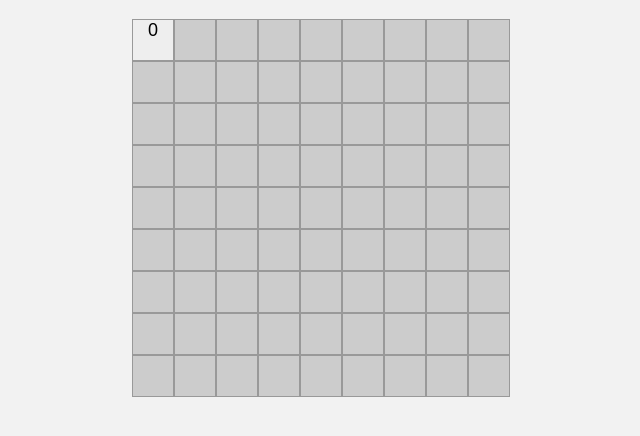
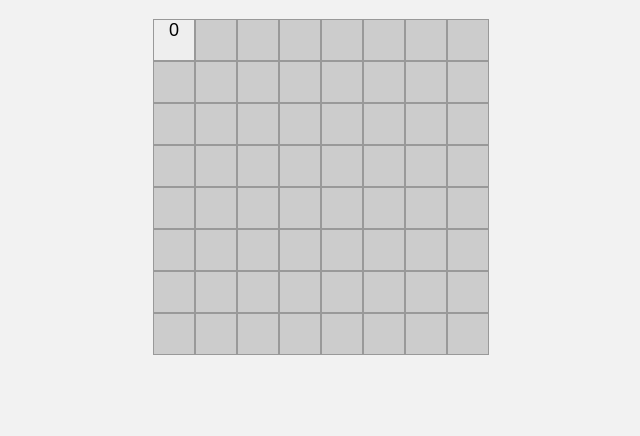
Before and after one commit to Shashankmangal1/minesweeper-game, a plain HTML site: page index.html in a window 1280 px wide. Both pictures are taken after a click on the element 473 px from the left and 129 px from the top of the page. Shown: the part 90-526 px from the top of the page, without its empty margins (320-960 px from the left). Drawn offline with Linux system fonts and the light colour scheme.

Commit message:
Added cell logic and placed random mines

```diff
--- a/script.js
+++ b/script.js
@@ -1,18 +1,60 @@
-const board = document.getElementById("game-board");
+const gameBoard = document.getElementById("game-board");
 
-const rows = 9;
-const cols = 9;
+const rows = 8;
+const cols = 8;
+const mineCount = 10;
+let board = [];
 
-for (let i = 0; i < rows * cols; i++) {
-  const cell = document.createElement("div"); // add's a new div
-  cell.classList.add("cell"); // add 'cell' class
+// 1. Initialize the board with cell objects
+for (let i = 0; i < rows; i++) {
+  board[i] = [];
+  for (let j = 0; j < cols; j++) {
+    board[i][j] = {
+      isMine: false,
+      isRevealed: false,
+      x: i,
+      y: j
+    };
+  }
+}
 
-  //Cell click logic
+// 2. Randomly place mines
+let minesPlaced = 0;
+while (minesPlaced < mineCount) {
+  const x = Math.floor(Math.random() * rows);
+  const y = Math.floor(Math.random() * cols);
 
-  cell.addEventListener("click", () => {
-    cell.style.backgroundColor = "#eee"; // Reveal color
-    cell.innerText = 0; //Place holder
-  });
+  if (!board[x][y].isMine) {
+    board[x][y].isMine = true;
+    minesPlaced++;
+  }
+}
 
-  board.appendChild(cell); // update the board
+// 3. Create cell UI and attach event
+for (let i = 0; i < rows; i++) {
+  for (let j = 0; j < cols; j++) {
+    const cellDiv = document.createElement("div");
+    cellDiv.classList.add("cell");
+
+    // Optional: store coordinates on DOM
+    cellDiv.dataset.row = i;
+    cellDiv.dataset.col = j;
+
+    // Cell click logic
+    cellDiv.addEventListener("click", () => {
+      const cellData = board[i][j];
+      cellData.isRevealed = true;
+      cellDiv.style.backgroundColor = "#eee";
+
+      if (cellData.isMine) {
+        cellDiv.innerText = "💣";
+        cellDiv.style.backgroundColor = "red";
+        alert("Boom! Game Over.");
+      } else {
+        cellDiv.innerText = 0; // Placeholder, we will compute neighbors later
+      }
+    });
+
+    gameBoard.appendChild(cellDiv);
+  }
 }
--- a/style.css
+++ b/style.css
@@ -7,8 +7,8 @@ body {
 
 #game-board {
   display: grid;
-  grid-template-columns: repeat(9, 40px);
-  grid-template-rows: repeat(9, 40px);
+  grid-template-columns: repeat(8, 40px);
+  grid-template-rows: repeat(8, 40px);
   gap: 2px;
   justify-content: center;
   margin: 20px auto;
```
